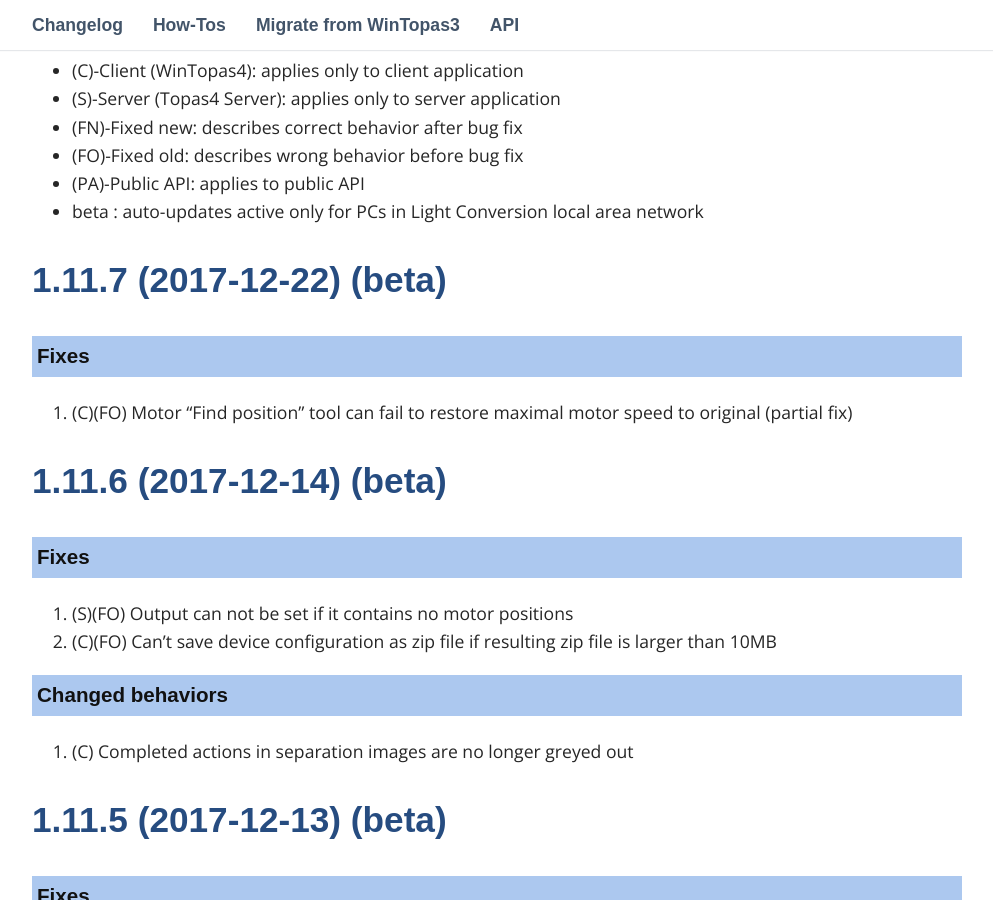
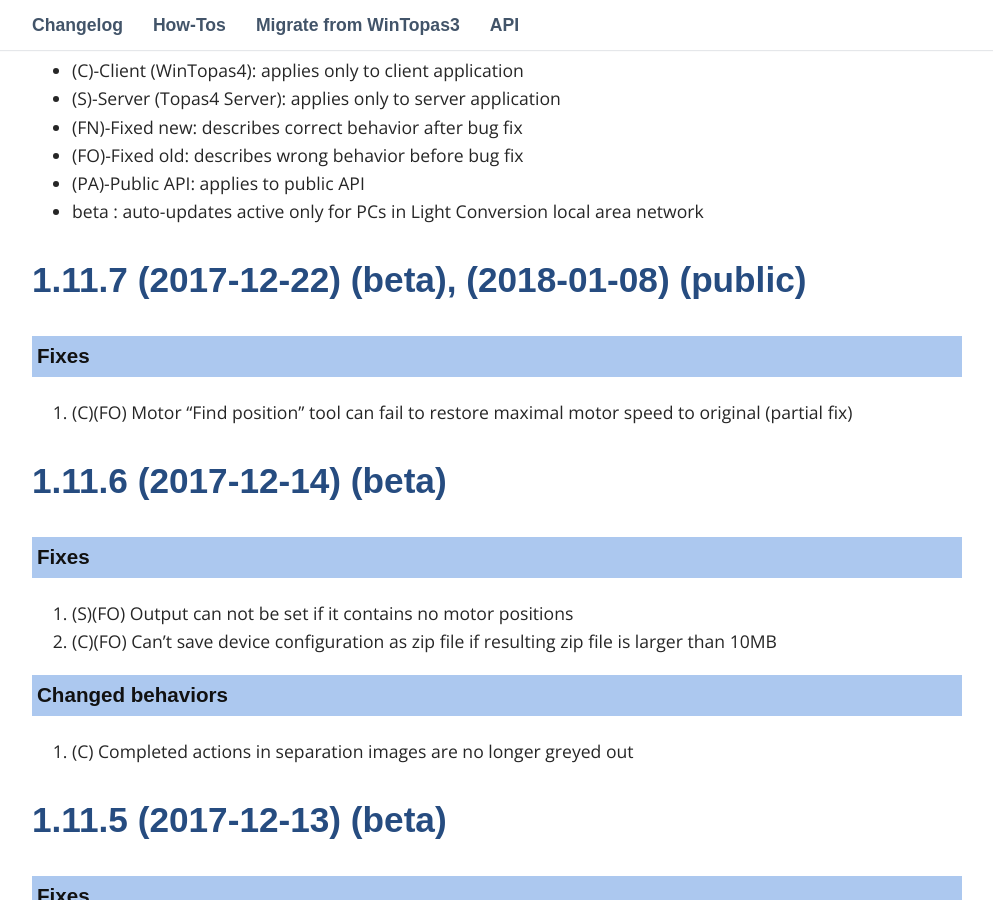
Before and after one commit to DomasM/Topas4InfoTemp00, a Jekyll site: the page built from _pages/03_changelog.md, in a window 1280 px wide and 900 px high, scrolled down 497 px. Shown: the whole window, without its empty margins (143-1136 px from the left). Built offline with Jekyll 4.4.1, drawn with Linux system fonts in a browser that asks for light colours; some web fonts are replaced; comment, search, counter and statistics services are not loaded.

Commit message:
1.11.7 public release

```diff
--- a/_pages/03_changelog.md
+++ b/_pages/03_changelog.md
@@ -20,7 +20,7 @@
 
 
 
-## 1.11.7 (2017-12-22) (beta)
+## 1.11.7 (2017-12-22) (beta), (2018-01-08) (public)
 
 
 ### Fixes
```
